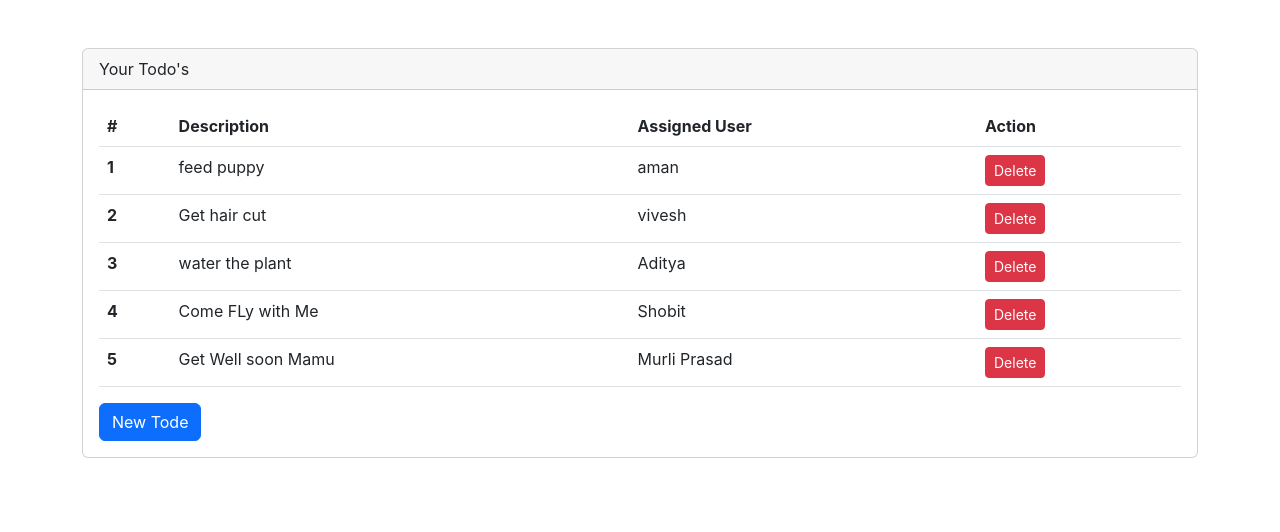
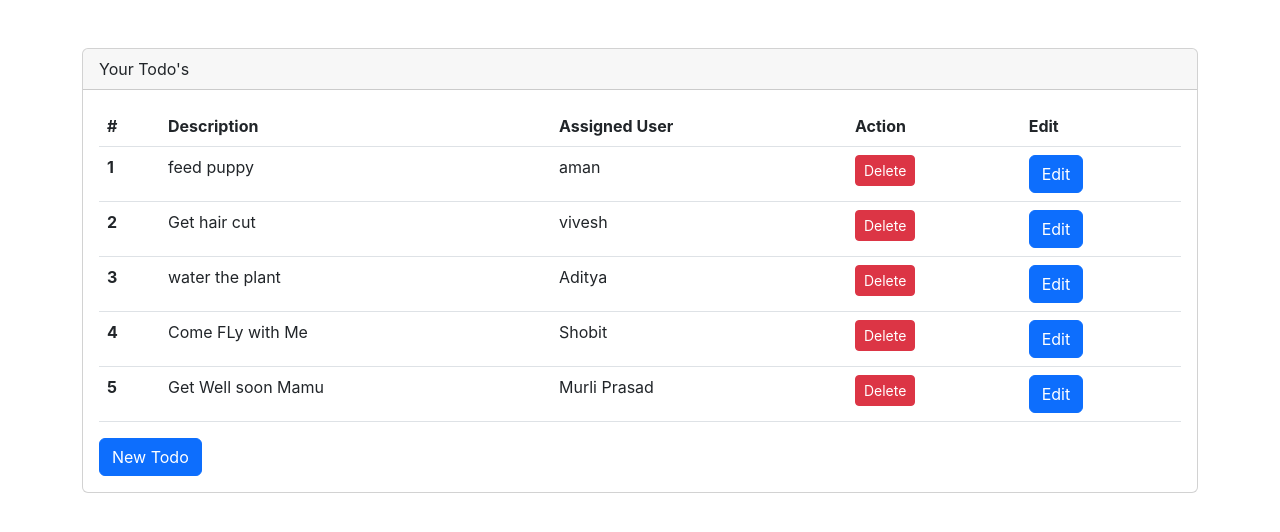
Before and after one commit to amanqaz/my-todo, a React (Create React App) app: page / in a window 1280 px wide. Shown: the top 532 px of the page. Built offline with nearby package versions, Linux system fonts and the light colour scheme.

Commit message:
Edit function implimatation

```diff
--- a/public/index.html
+++ b/public/index.html
@@ -14,9 +14,13 @@
       manifest.json provides metadata used when your web app is installed on a
       user's mobile device or desktop. See https://developers.google.com/web/fundamentals/web-app-manifest/
     -->
- <!-- <title>Bootstrap demo</title> -->
-    <link href="https://cdn.jsdelivr.net/npm/bootstrap@5.2.3/dist/css/bootstrap.min.css" rel="stylesheet" integrity="sha384-rbsA2VBKQhggwzxH7pPCaAqO46MgnOM80zW1RWuH61DGLwZJEdK2Kadq2F9CUG65" crossorigin="anonymous">
-
+    <!-- <title>Bootstrap demo</title> -->
+    <link
+      href="https://cdn.jsdelivr.net/npm/bootstrap@5.2.3/dist/css/bootstrap.min.css"
+      rel="stylesheet"
+      integrity="sha384-rbsA2VBKQhggwzxH7pPCaAqO46MgnOM80zW1RWuH61DGLwZJEdK2Kadq2F9CUG65"
+      crossorigin="anonymous"
+    />
 
     <link rel="manifest" href="%PUBLIC_URL%/manifest.json" />
     <!--
@@ -44,7 +48,15 @@
       To create a production bundle, use `npm run build` or `yarn build`.
     -->
 
-    <script src="https://cdn.jsdelivr.net/npm/@popperjs/core@2.11.6/dist/umd/popper.min.js" integrity="sha384-oBqDVmMz9ATKxIep9tiCxS/Z9fNfEXiDAYTujMAeBAsjFuCZSmKbSSUnQlmh/jp3" crossorigin="anonymous"></script>
-    <script src="https://cdn.jsdelivr.net/npm/bootstrap@5.2.3/dist/js/bootstrap.min.js" integrity="sha384-cuYeSxntonz0PPNlHhBs68uyIAVpIIOZZ5JqeqvYYIcEL727kskC66kF92t6Xl2V" crossorigin="anonymous"></script>
+    <script
+      src="https://cdn.jsdelivr.net/npm/@popperjs/core@2.11.6/dist/umd/popper.min.js"
+      integrity="sha384-oBqDVmMz9ATKxIep9tiCxS/Z9fNfEXiDAYTujMAeBAsjFuCZSmKbSSUnQlmh/jp3"
+      crossorigin="anonymous"
+    ></script>
+    <script
+      src="https://cdn.jsdelivr.net/npm/bootstrap@5.2.3/dist/js/bootstrap.min.js"
+      integrity="sha384-cuYeSxntonz0PPNlHhBs68uyIAVpIIOZZ5JqeqvYYIcEL727kskC66kF92t6Xl2V"
+      crossorigin="anonymous"
+    ></script>
   </body>
 </html>
--- a/src/App.js
+++ b/src/App.js
@@ -1,43 +1,46 @@
+import React, { useState } from "react";
+import "./App.css";
+import NewTodoForm from "./components/newTodoForm";
+import TodoTable from "./components/TodoTable";
 
-import React,{useState} from 'react';
-import './App.css';
-import NewTodoForm from './components/newTodoForm';
-import TodoTable from './components/TodoTable';
 function App() {
-  const [showAddTodoForm,setShowAddTodoForm] = useState(false);
+  const [showAddTodoForm, setShowAddTodoForm] = useState(false);
 
+  const [editEnable, setEditEnable] = useState(false);
 
   //de stucruring todos
- const [todos,setTodos]= useState ( [
-    {rowNumber:1,rowDescription:'feed puppy',rowAssigned:"aman"},
-    {rowNumber:2,rowDescription:"Get hair cut",rowAssigned:"vivesh"},
-    {rowNumber:3,rowDescription:"water the plant",rowAssigned:"Aditya"},
-    {rowNumber:4,rowDescription:"Come FLy with Me",rowAssigned:"Shobit"},
-    {rowNumber:5,rowDescription:"Get Well soon Mamu",rowAssigned:"Murli Prasad"}
-  ]
-)
+  const [todos, setTodos] = useState([
+    { rowNumber: 1, rowDescription: "feed puppy", rowAssigned: "aman" },
+    { rowNumber: 2, rowDescription: "Get hair cut", rowAssigned: "vivesh" },
+    { rowNumber: 3, rowDescription: "water the plant", rowAssigned: "Aditya" },
+    { rowNumber: 4, rowDescription: "Come FLy with Me", rowAssigned: "Shobit" },
+    {
+      rowNumber: 5,
+      rowDescription: "Get Well soon Mamu",
+      rowAssigned: "Murli Prasad",
+    },
+  ]);
 
-const addTodo=(description,assigned)=>{
-  let rowNumber=0;
+  const addTodo = (description, assigned) => {
+    let rowNumber = 0;
 
-  if(todos.length > 0){
-    rowNumber = todos[todos.length -1].rowNumber + 1;
-  }else{
-    rowNumber=1;
+    if (todos.length > 0) {
+      rowNumber = todos[todos.length - 1].rowNumber + 1;
+    } else {
+      rowNumber = 1;
     }
     const newTodos = {
-    rowNumber:rowNumber,
+      rowNumber: rowNumber,
       rowDescription: description,
-    rowAssigned:assigned
+      rowAssigned: assigned,
     };
-    setTodos(todo=>[...todo,newTodos])// ...todo is destructuring
+    setTodos((todo) => [...todo, newTodos]); // ...todo is destructuring
+    setShowAddTodoForm(!showAddTodoForm);
 
     // todos.push(newTodos);
     // console.log(newTodos)
-
-
-}
-const deleteTodo =(deleteTodoRowNumber)=>{
+  };
+  const deleteTodo = (deleteTodoRowNumber) => {
     // let filtered = todos.filter(function (value){
     //   return value.rowNumber !== deleteTodoRowNumber;
     // })
@@ -45,6 +48,7 @@ const deleteTodo =(deleteTodoRowNumber)=>{
     //   ...todo,
     //   rowNumber: index + 1, // renumber from 1 upwards
     // }));
+
     let newTodos = [];
     let counter = 1;
 
@@ -58,32 +62,38 @@ const deleteTodo =(deleteTodoRowNumber)=>{
       }
     }
     setTodos(newTodos);
-}
+  };
 
+  const editTodo = (todoUpdate) => {
+    setShowAddTodoForm(!showAddTodoForm);
+    setEditEnable(!editEnable);
+    const comingTodo = todos.find((e) => e.rowNumber === todoUpdate.rowNumber);
+
+    console.log("Received todo:", comingTodo);
+    console.log(comingTodo?.rowAssigned);
+  };
 
   return (
-    <div className='mt-5 container'>
-      <div className ='card'>
-        <div className='card-header'>
-          Your Todo's
-        </div>
-        <div className='card-body'>
+    <div className="mt-5 container">
+      <div className="card">
+        <div className="card-header">Your Todo's</div>
+        <div className="card-body">
+          <TodoTable
+            todos={todos}
+            deleteTodo={deleteTodo}
+            editTodo={editTodo}
+          />
 
-            <TodoTable todos={todos} deleteTodo={deleteTodo} />
-            <button onClick ={()=>setShowAddTodoForm(!showAddTodoForm)} className='btn btn-primary' >
-             {showAddTodoForm ?'Close Tab':'New Tode'}
+          <button
+            onClick={() => setShowAddTodoForm(!showAddTodoForm)}
+            className="btn btn-primary"
+          >
+            {showAddTodoForm ? "Close Todo" : "New Todo"}
           </button>
 
-
-
-            {showAddTodoForm &&
-            <NewTodoForm addTodo={addTodo}/>
-            }
-
+          {showAddTodoForm && <NewTodoForm addTodo={addTodo} />}
         </div>
       </div>
-
-
     </div>
   );
 }
--- a/src/components/TodoRowItem.js
+++ b/src/components/TodoRowItem.js
@@ -1,15 +1,11 @@
- function TodoRowItem(props){
+function TodoRowItem(props) {
+  return (
+    <tr>
+      <th scope="row">{props.rowNumber}</th>
+      <td>{props.rowDescription}</td>
+      <td>{props.rowAssigned}</td>
 
-
-
-    return(
-            <tr >
-
-            <th scope="row">{props.rowNumber}</th>
-            <td>{props.rowDescription}</td>
-            <td>{props.rowAssigned}</td>
-
-           <td>
+      <td>
         <button
           className="btn btn-danger btn-sm"
           onClick={(e) => {
@@ -23,8 +19,22 @@
         </button>
       </td>
 
-        </tr>
-    )
-
+      <td>
+        <button
+          className="btn btn-primary"
+          onClick={(e) => {
+            e.stopPropagation(); // 👈 prevent row-level click if added later
+            props.editTodo({
+              rowNumber: props.rowNumber,
+              rowAssigned: props.rowAssigned,
+              rowDescription: props.rowDescription,
+            });
+          }}
+        >
+          Edit
+        </button>
+      </td>
+    </tr>
+  );
 }
-export default TodoRowItem
+export default TodoRowItem;
--- a/src/components/TodoTable.js
+++ b/src/components/TodoTable.js
@@ -1,31 +1,30 @@
-import TodoRowItem from "./TodoRowItem"
+import TodoRowItem from "./TodoRowItem";
 
-function TodoTable(props){
-    return(
+function TodoTable(props) {
+  return (
     <table className="table table-hover">
       <thead>
         <tr>
-                    <th scope='col'>#</th>
-                    <th scope='col'>Description</th>
-                    <th scope='col'>Assigned User</th>
-                    <th scope='col'>Action</th>
+          <th scope="col">#</th>
+          <th scope="col">Description</th>
+          <th scope="col">Assigned User</th>
+          <th scope="col">Action</th>
+          <th scope="col"> Edit</th>
         </tr>
       </thead>
       <tbody>
-            {props.todos.map(todo=>(
+        {props.todos.map((todo) => (
           <TodoRowItem
             key={todo.rowNumber}
             rowNumber={todo.rowNumber}
             rowDescription={todo.rowDescription}
-                rowAssigned = {todo.rowAssigned}
-                deleteTodo ={props.deleteTodo}
+            rowAssigned={todo.rowAssigned}
+            deleteTodo={props.deleteTodo}
+            editTodo={props.editTodo}
           />
         ))}
-
-
       </tbody>
-
     </table>
-    )
+  );
 }
-export default TodoTable
+export default TodoTable;
--- a/src/components/newTodoForm.js
+++ b/src/components/newTodoForm.js
@@ -1,8 +1,7 @@
-import React,{useState} from "react"
-function NewTodoForm(props){
-
-    const [description,setDescription] =useState('');
-    const [assigned,setAssigned] =useState('');
+import React, { useState } from "react";
+function NewTodoForm(props) {
+  const [description, setDescription] = useState("");
+  const [assigned, setAssigned] = useState("");
 
   // const DescriptionChange = (event)=>{
   //     console.log("Description",event.target.value);
@@ -14,23 +13,24 @@ function NewTodoForm(props){
   //     setAssigned(event.target.value)
   // }
 
-    const submitTodo =()=>{
-        if(description !=='' && assigned !==''){
-            props.addTodo(description,assigned);
-            setAssigned('');
-            setDescription('');
+  const submitTodo = () => {
+    if (description !== "" && assigned !== "") {
+      props.addTodo(description, assigned);
+      setAssigned("");
+      setDescription("");
+    }
+  };
 
-        }
-    }
-
-    return(
+  return (
     <div className="mt-5">
       <form>
         <div className="mt-3">
           <label className="form-label">Assigned</label>
-                    <input type="text"
-                     className="form-control" required
-                    onChange={event=>setAssigned(event.target.value)}
+          <input
+            type="text"
+            className="form-control"
+            required
+            onChange={(event) => setAssigned(event.target.value)}
             value={assigned}
           />
         </div>
@@ -41,18 +41,19 @@ function NewTodoForm(props){
             className="form-control"
             rows={3}
             required
-                          onChange={e=>setDescription(e.target.value)}
+            onChange={(e) => setDescription(e.target.value)}
             value={description}
           ></textarea>
-
         </div>
         <button
           type="button"
           className="btn btn-primary mt-3"
           onClick={submitTodo}
-                >Add Todo</button>
+        >
+          {props.editEnable ? "Save" : "Add todo"}
+        </button>
       </form>
     </div>
-    )
+  );
 }
-export default NewTodoForm
+export default NewTodoForm;
```
Also changed, not shown: src/index.js (+6 -6 lines), package.json (indentation only). Lines whose indentation alone changed are shown as unchanged.
